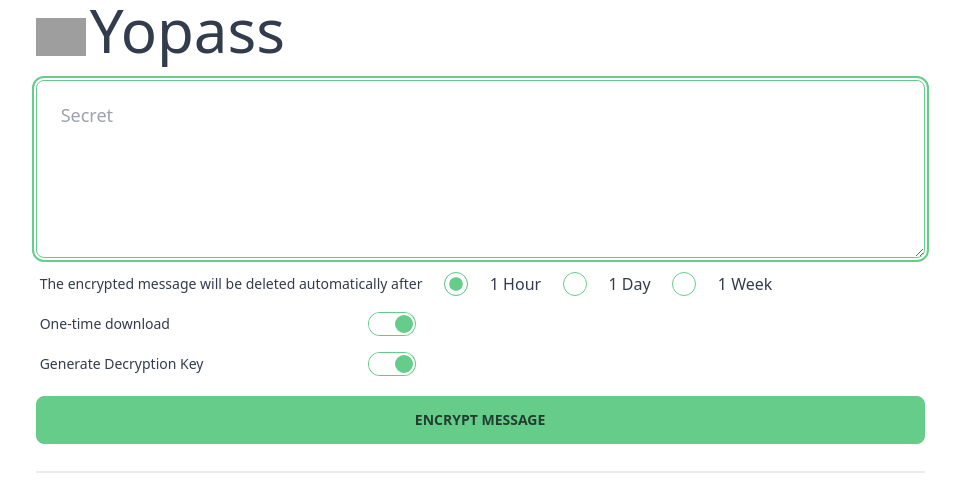
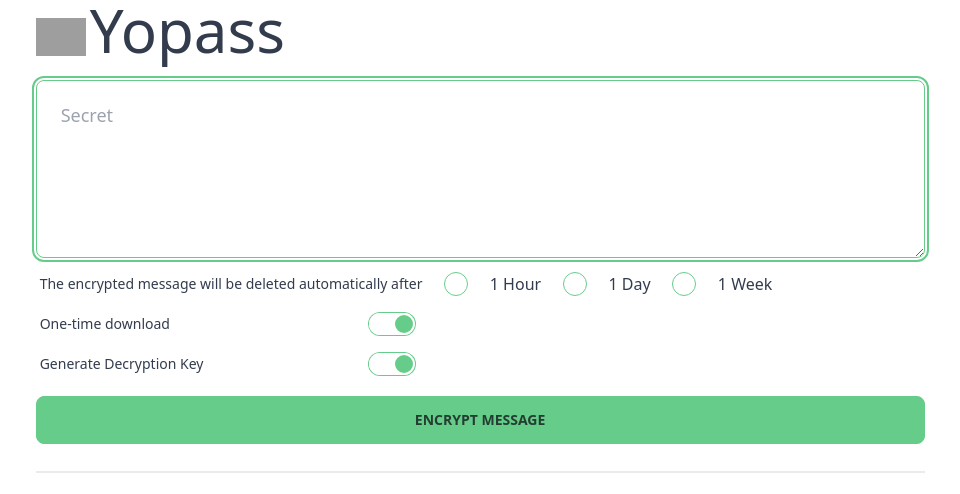
Before and after one commit to jhaals/yopass-next, a Next.js app: page / in a window 1280 px wide. Shown: the top 494 px of the page, without its empty margins (71-1031 px from the left). Built offline with nearby package versions, Linux system fonts and the light colour scheme; grey boxes are pictures that could not be loaded.

Commit message:
hook form
Signed-off-by: Johan Haals <johan.haals@gmail.com>

```diff
--- a/app/Create.tsx
+++ b/app/Create.tsx
@@ -1,7 +1,25 @@
+"use client";
+import { useForm, SubmitHandler } from "react-hook-form";
+
 export default function Create() {
+  type Inputs = {
+    secret: string;
+    expiration: "3600";
+    oneTime: boolean;
+    generateKey: boolean;
+  };
+
+  const onSubmit: SubmitHandler<Inputs> = (data) => console.log(data);
+  const {
+    register,
+    handleSubmit,
+    formState: { errors },
+  } = useForm<Inputs>();
+
   return (
-    <div>
+    <form onSubmit={handleSubmit(onSubmit)}>
       <textarea
+        {...register("secret", { required: true })}
         className="textarea textarea-primary textarea-lg w-full"
         placeholder="Secret"
         rows={4}
@@ -15,14 +33,15 @@
               The encrypted message will be deleted automatically after
             </span>
             <input
+              {...register("expiration")}
               type="radio"
               name="radio"
               className="radio radio-primary"
               value="3600"
-              defaultChecked
             />
             1 Hour
             <input
+              {...register("expiration")}
               type="radio"
               name="radio"
               className="radio radio-primary"
@@ -30,6 +49,7 @@
             />
             1 Day
             <input
+              {...register("expiration")}
               type="radio"
               name="radio"
               className="radio radio-primary"
@@ -42,6 +62,7 @@
           <label className="label cursor-pointer">
             <span className="label-text">One-time download</span>
             <input
+              {...register("oneTime")}
               type="checkbox"
               className="toggle toggle-primary"
               defaultChecked
@@ -51,6 +72,7 @@
           <label className="label cursor-pointer">
             <span className="label-text">Generate Decryption Key</span>
             <input
+              {...register("generateKey")}
               type="checkbox"
               className="toggle toggle-primary"
               defaultChecked
@@ -61,6 +83,6 @@
       <div className="flex-row mt-3">
         <button className="btn w-full btn-primary">Encrypt Message</button>
       </div>
-    </div>
+    </form>
   );
 }
--- a/package.json
+++ b/package.json
@@ -21,6 +21,7 @@
     "postcss": "8.4.29",
     "react": "18.2.0",
     "react-dom": "18.2.0",
+    "react-hook-form": "^7.46.1",
     "tailwindcss": "3.3.3",
     "typescript": "5.2.2"
   },
```
Also changed, not shown: 1 other file (tests, documents, lock files or other folders).
